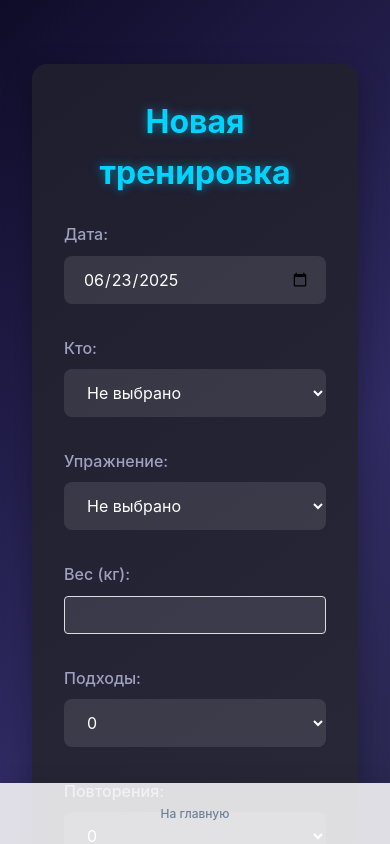
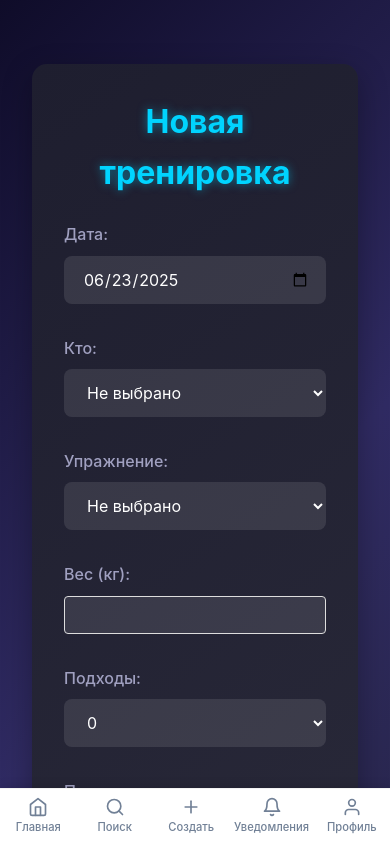
Before and after one commit to emarishkin/VolgaGym, a React (Vite) app: page /add-workout in a window 390 px wide. Shown: the top 844 px of the page. Built offline with nearby package versions, Linux system fonts and the light colour scheme.

Commit message:
CalcCalories2

```diff
--- a/package.json
+++ b/package.json
@@ -12,6 +12,7 @@
   "dependencies": {
     "react": "^19.1.0",
     "react-dom": "^19.1.0",
+    "react-feather": "^2.0.10",
     "react-router-dom": "^7.6.2"
   },
   "devDependencies": {
--- a/src/components/BottomNavigation.tsx
+++ b/src/components/BottomNavigation.tsx
@@ -1,14 +1,55 @@
-import { Link } from "react-router-dom";
+import { Link, useLocation } from "react-router-dom";
 import '../styles/BottomNavigation.css';
+import { Home, Search, Plus, Bell, User } from 'react-feather';
 import type { FC } from "react";
 
 interface BottomNavigationProps {}
 
-export const BottomNavigation:FC<BottomNavigationProps> = () => {
+export const BottomNavigation: FC<BottomNavigationProps> = () => {
+  const location = useLocation();
+
+  const isActive = (path: string) => location.pathname === path;
+
   return (
     <nav className="bottom-navigation">
-      <Link to="/" className="nav-item">
-        На главную
+      <Link
+        to="/"
+        className={`nav-item ${isActive('/') ? 'active' : ''}`}
+      >
+        <Home size={20} />
+        <span>Главная</span>
+      </Link>
+
+      <Link
+        to="/search"
+        className={`nav-item ${isActive('/search') ? 'active' : ''}`}
+      >
+        <Search size={20} />
+        <span>Поиск</span>
+      </Link>
+
+      <Link
+        to="/create"
+        className={`nav-item ${isActive('/create') ? 'active' : ''}`}
+      >
+        <Plus size={20} />
+        <span>Создать</span>
+      </Link>
+
+      <Link
+        to="/notifications"
+        className={`nav-item ${isActive('/notifications') ? 'active' : ''}`}
+      >
+        <Bell size={20} />
+        <span>Уведомления</span>
+      </Link>
+
+      <Link
+        to="/profile"
+        className={`nav-item ${isActive('/profile') ? 'active' : ''}`}
+      >
+        <User size={20} />
+        <span>Профиль</span>
       </Link>
     </nav>
   );
--- a/src/styles/BottomNavigation.css
+++ b/src/styles/BottomNavigation.css
@@ -1,3 +1,4 @@
+/* BottomNavigation.css */
 .bottom-navigation {
   position: fixed;
   bottom: 0;
@@ -6,79 +7,113 @@
   display: flex;
   justify-content: space-around;
   align-items: center;
-  background: #ffffff;
-  box-shadow: 0 -2px 20px rgba(0, 0, 0, 0.08);
-  padding: 0.8rem 0;
-  z-index: 1000;
-
-  background-color: rgba(255, 255, 255, 0.85);
+  background: var(--card-bg);
+  box-shadow: 0 -2px 10px rgba(0, 0, 0, 0.1);
+  padding: 12px 0;
+  z-index: 100;
+  height: 64px;
+  box-sizing: border-box;
+  border-top: 1px solid rgba(0, 0, 0, 0.05);
 }
 
 .nav-item {
   display: flex;
   flex-direction: column;
   align-items: center;
+  justify-content: center;
   text-decoration: none;
-  color: #718096;
-  font-size: 0.8rem;
+  color: var(--text-light);
+  font-size: 0.75rem;
   font-weight: 500;
-  padding: 0.5rem 1rem;
-  border-radius: 12px;
-  transition: all 0.3s ease;
-  position: relative;
-}
-
-.nav-item::after {
-  content: '';
-  position: absolute;
-  bottom: -8px;
-  left: 50%;
-  transform: translateX(-50%);
-  width: 0;
-  height: 3px;
-  background: linear-gradient(90deg, #4299e1, #38b2ac);
-  transition: width 0.3s ease;
+  padding: 8px 12px;
+  border-radius: 8px;
+  transition: all 0.25s cubic-bezier(0.4, 0, 0.2, 1);
+  flex: 1;
+  max-width: 96px;
+  text-align: center;
+  min-height: 48px;
 }
 
 .nav-item:hover {
-  color: #2d3748;
-  transform: translateY(-3px);
+  background: rgba(66, 153, 225, 0.08);
+  color: var(--text);
 }
 
-.nav-item:hover::after {
-  width: 60%;
-}
-
-/* Активная вкладка */
 .nav-item.active {
-  color: #4299e1;
+  color: var(--primary);
   font-weight: 600;
 }
 
-.nav-item.active::after {
-  width: 60%;
-  background: linear-gradient(90deg, #4299e1, #38b2ac);
+.nav-item.active svg {
+  color: var(--primary);
 }
 
-/* Иконки (если добавите) */
 .nav-item svg {
-  margin-bottom: 0.3rem;
-  font-size: 1.2rem;
+  margin-bottom: 4px;
+  font-size: 1.4rem;
+  color: var(--text-light);
+  transition: inherit;
 }
 
-/* Анимация при нажатии */
 .nav-item:active {
-  transform: translateY(1px);
+  transform: scale(0.96);
 }
 
 /* Адаптивность */
-@media (max-width: 480px) {
+@media (max-width: 768px) {
+  .bottom-navigation {
+    height: 60px;
+  }
+
   .nav-item {
-    padding: 0.5rem 0.7rem;
-    font-size: 0.75rem;
+    padding: 6px 8px;
+    font-size: 0.7rem;
+    max-width: 84px;
   }
 
   .nav-item svg {
-    font-size: 1rem;
+    font-size: 1.3rem;
   }
 }
+
+@media (max-width: 480px) {
+  .bottom-navigation {
+    height: 56px;
+  }
+
+  .nav-item {
+    min-width: auto;
+    padding: 4px 6px;
+  }
+
+  .nav-item svg {
+    font-size: 1.25rem;
+    margin-bottom: 2px;
+  }
+}
+
+/* Темная тема */
+@media (prefers-color-scheme: dark) {
+  .bottom-navigation {
+    background: #1a202c;
+    box-shadow: 0 -2px 10px rgba(0, 0, 0, 0.3);
+    border-top-color: rgba(255, 255, 255, 0.05);
+  }
+
+  .nav-item {
+    color: #a0aec0;
+  }
+
+  .nav-item:hover {
+    background: rgba(66, 153, 225, 0.12);
+    color: #e2e8f0;
+  }
+
+  .nav-item.active {
+    color: var(--primary);
+  }
+
+  .nav-item.active svg {
+    color: var(--primary);
+  }
+}
--- a/src/styles/global.css
+++ b/src/styles/global.css
@@ -23,6 +23,7 @@ body {
   color: var(--text);
   font-family: 'Segoe UI', system-ui, -apple-system, sans-serif;
   line-height: 1.6;
+  padding-bottom: 72px !important;
 }
 
 /* Стили для ссылок */
```
Also changed, not shown: 1 other file (tests, documents, lock files or other folders).
